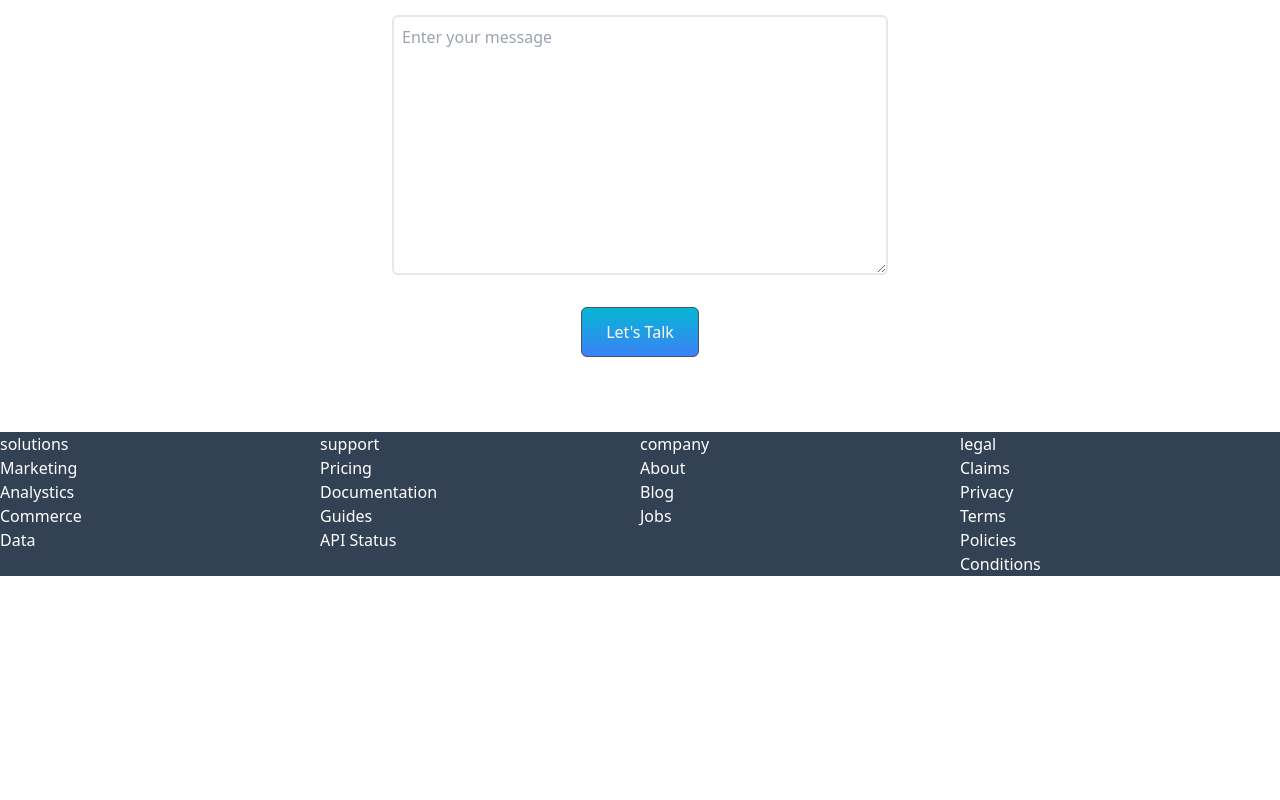
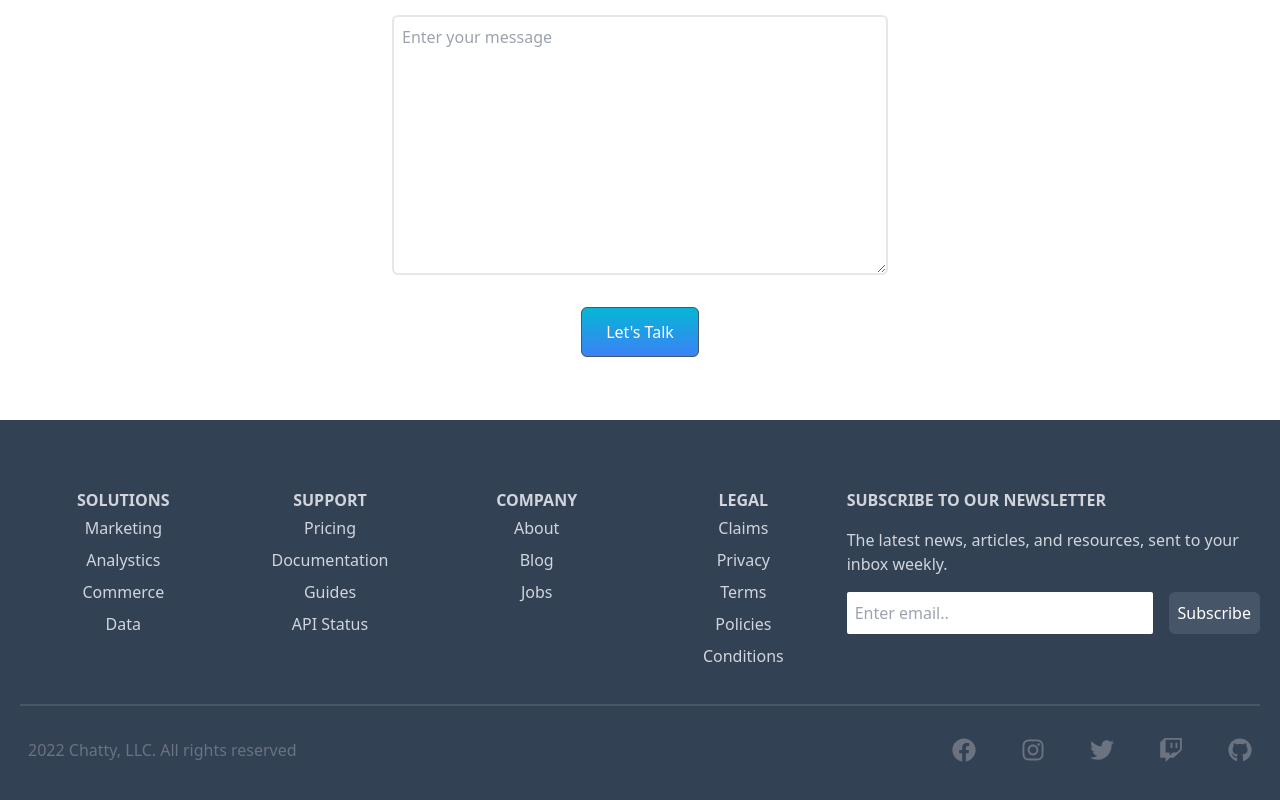
Before and after one commit to llllling/tailwindCSS, a React (Create React App) app: page / in a window 1280 px wide. Shown: the part 4746-5546 px from the top of the page. Before the commit the page ends 5334 px from the top, so only its background shows below. Built offline with nearby package versions, Linux system fonts and the light colour scheme.

Commit message:
feat : footer 디자인 추가

```diff
--- a/src/components/Footer.js
+++ b/src/components/Footer.js
@@ -1,4 +1,11 @@
 import React from "react";
+import {
+  FaFacebook,
+  FaInstagram,
+  FaTwitter,
+  FaTwitch,
+  FaGithub,
+} from "react-icons/fa";
 const FOOTER_LIST = [
   {
     title: "solutions",
@@ -19,12 +26,35 @@ const FOOTER_LIST = [
 ];
 export const Footer = () => {
   return (
-    <section className="w-full my-3 text-white bg-slate-700">
-      <div>
-        <div className="grid sm:grid-cols-2 md:grid-cols-4">
-          {FOOTER_LIST.map((data, i) => (
-            <FooterItem key={i} data={data} />
-          ))}
+    <section className="w-full px-2 py-7 text-gray-300 bg-slate-700">
+      <div className="max-w-[1240px] py-8 mx-auto grid grid-cols-2 md:grid-cols-6 border-b-2 border-gray-600 ">
+        {FOOTER_LIST.map((data, i) => (
+          <FooterItem key={i} data={data} />
+        ))}
+        <div className="col-span-2 pt-8 md:pt-2">
+          <p className=" font-bold uppercase">subscribe to our newsletter</p>
+          <p className="py-4">
+            The latest news, articles, and resources, sent to your inbox weekly.
+          </p>
+          <form className="flex flex-col sm:flex-row ">
+            <input
+              className="w-full p-2 mb-4 mr-4 rounded-sm"
+              type="email"
+              placeholder="Enter email.."
+            />
+            <button className="p-2 mb-4">Subscribe</button>
+          </form>
+        </div>
+      </div>
+
+      <div className="flex flex-col justify-between sm:flex-row max-w-[1240px] mx-auto px-2 py-4 text-center text-gray-500">
+        <p className="py-4">2022 Chatty, LLC. All rights reserved</p>
+        <div className="flex justify-between sm:w-[300px] pt-4 text-2xl">
+          <FaFacebook />
+          <FaInstagram />
+          <FaTwitter />
+          <FaTwitch />
+          <FaGithub />
         </div>
       </div>
     </section>
@@ -33,12 +63,12 @@ export const Footer = () => {
 
 function FooterItem({ data }) {
   return (
-    <div>
-      <h3>{data.title}</h3>
+    <div className="text-center">
+      <h6 className="pt-2 font-bold uppercase">{data.title}</h6>
       {data.items.map((item, i) => (
-        <div key={i}>
-          <a>{item}</a>
-        </div>
+        <ul key={i}>
+          <li className="py-1">{item}</li>
+        </ul>
       ))}
     </div>
   );
```
